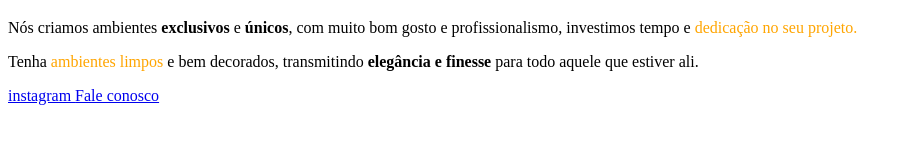
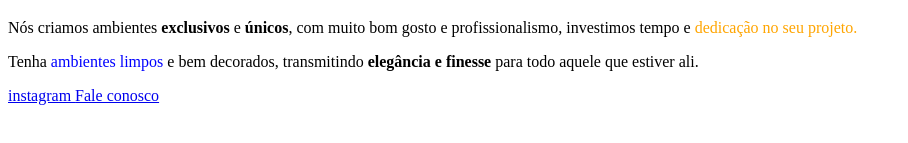
Before and after one commit to Sybirlen/shiny-train, a plain HTML site: page index.html in a window 1280 px wide. Shown: the part 378-521 px from the top of the page, without its empty margins (0-908 px from the left). Drawn offline with Linux system fonts and the light colour scheme.

Commit message:
auteração da cor da fonte

```diff
--- a/index.html
+++ b/index.html
@@ -23,7 +23,7 @@ alt="Desenho de uma pessoa de calça azul e camisa amarela"/>
 </p>
 
 <p>
-    Tenha <span style="color:orange">ambientes limpos</span> e bem decorados,
+    Tenha <span style="color:blue">ambientes limpos</span> e bem decorados,
     transmitindo <strong>elegância e finesse</strong> para todo
     aquele que estiver ali.
 </p>
```
